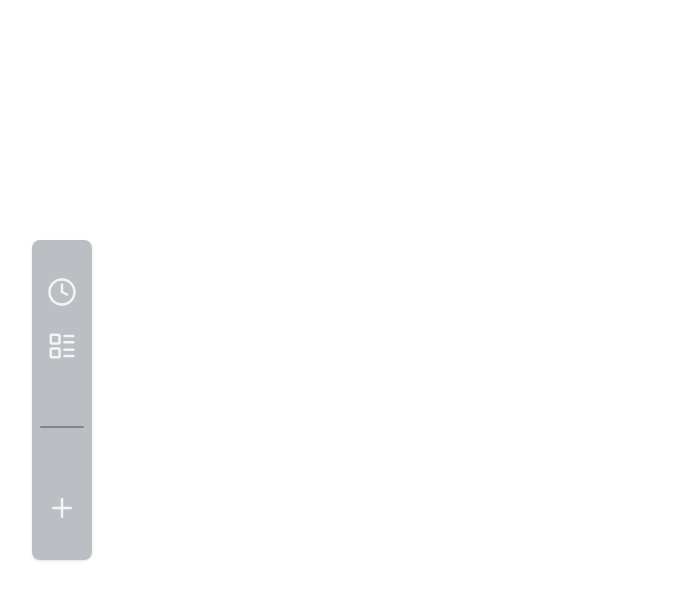
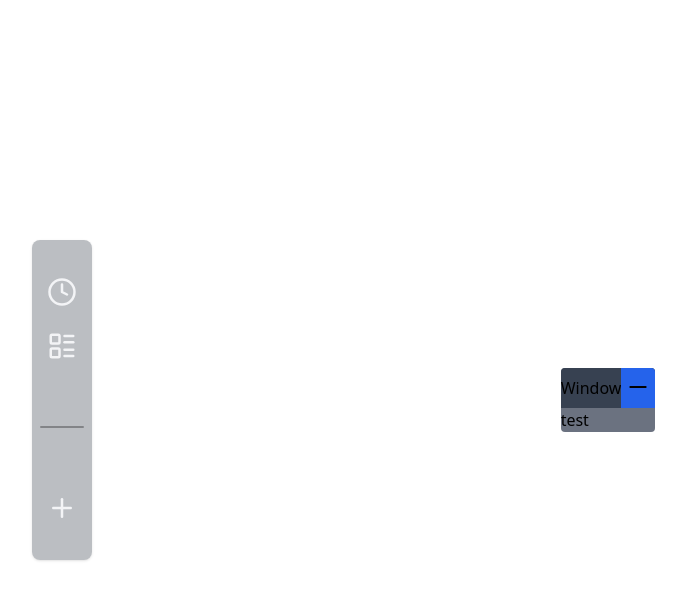
Before and after one commit to RockyPHER/in_study, a React (Vite) app: page / in a window 1280 px wide. Both pictures are taken after a click on the button 94 px from the left and 292 px from the top of the page. Shown: the top 600 px of the page, without its empty margins (32-718 px from the left). Built offline with nearby package versions, Linux system fonts and the light colour scheme; the HTML template or start-up script is replaced by a standard one.

Commit message:
chore: window add

```diff
--- a/src/App.tsx
+++ b/src/App.tsx
@@ -1,11 +1,24 @@
-import Sidebar from "./components/containers/sidebar.tsx";
+import { useState } from "react";
+import Window from "./components/containers/window.tsx";
+import Sidebar from "./components/sidebar.tsx";
 
-// import Background from "./components/background";
 function App() {
+  const [window, setWindow] = useState(false);
+
+  const handleWindow = () => {
+    setWindow(!window);
+  };
+
+  const closeWindow = () => {
+    setWindow(false);
+  };
+
   return (
     <div className="w-screen h-screen overflow-hidden">
-      <Sidebar />
-      <div className="w-full h-full flex justify-center items-center"></div>
+      <Sidebar onClick={handleWindow} />
+      <div className="w-full h-full flex justify-center items-center">
+        {window && <Window onClick={closeWindow}>test</Window>}
+      </div>
     </div>
   );
 }
--- a/src/components/buttons/buttonSidebar.tsx
+++ b/src/components/buttons/buttonSidebar.tsx
@@ -1,9 +1,17 @@
 import React from "react";
 
-const ButtonSBar = ({ children }: { children: React.ReactNode }) => {
+interface ButtonProps {
+  children: React.ReactNode;
+  onClick: () => void | undefined;
+}
+
+const ButtonSBar = ({ children, onClick }: ButtonProps) => {
   return (
     <div>
-      <button className="w-auto h-auto p-2 rounded-full text-gray-100 hover:bg-gray-500 hover:bg-opacity-35 hover:scale-105 active:bg-gray-600 active:bg-opacity-30 active:scale-95 transition-all">
+      <button
+        onClick={onClick}
+        className="w-auto h-auto p-2 rounded-full text-gray-100 hover:bg-gray-500 hover:bg-opacity-35 hover:scale-105 active:bg-gray-600 active:bg-opacity-30 active:scale-95 transition-all"
+      >
         {children}
       </button>
     </div>
--- /dev/null
+++ b/src/components/buttons/buttonWindow.tsx
@@ -0,0 +1,17 @@
+import React from "react";
+
+interface ButtonProps {
+  children: React.ReactNode;
+  onClick: () => void | undefined;
+}
+const ButtonWindow = ({ children, onClick }: ButtonProps) => {
+  return (
+    <div>
+      <button onClick={onClick} className="w-auto h-auto p-1">
+        {children}
+      </button>
+    </div>
+  );
+};
+
+export default ButtonWindow;
--- /dev/null
+++ b/src/components/containers/window.tsx
@@ -0,0 +1,27 @@
+import ButtonWindow from "../buttons/buttonWindow";
+import { Minus } from "lucide-react";
+
+interface Props {
+  children: React.ReactNode;
+  onClick: () => void;
+}
+
+const Window = ({ children, onClick }: Props) => {
+  return (
+    <div className="w-auto h-auto rounded overflow-hidden bg-gray-500">
+      <div className="w-full h-10 flex justify-between bg-gray-700">
+        <div className="flex justify-center items-center">
+          <h1>Window</h1>
+        </div>
+        <div className="flex justify-end items-center bg-blue-600">
+          <ButtonWindow onClick={onClick}>
+            <Minus size={26} />
+          </ButtonWindow>
+        </div>
+      </div>
+      <div className="">{children}</div>
+    </div>
+  );
+};
+
+export default Window;
--- a/src/components/containers/windowContainer.tsx
+++ /dev/null
@@ -1,27 +0,0 @@
-import { Minus, X } from "lucide-react";
-import React from "react";
-
-interface WindowProps {
-  children: React.ReactNode;
-  windowName: string;
-}
-const WindowContainer = ({ children, windowName }: WindowProps) => {
-  return (
-    <div>
-      <div>
-        <h1>{windowName}</h1>
-        <div className="flex gap-2 items-center">
-          <button>
-            <X size={12} />
-          </button>
-          <button>
-            <Minus size={12} />
-          </button>
-        </div>
-      </div>
-      <div>{children}</div>
-    </div>
-  );
-};
-
-export default WindowContainer;
--- a/src/components/containers/sidebar.tsx
+++ b/src/components/sidebar.tsx
@@ -1,12 +1,19 @@
 import { Clock, LayoutList, Plus } from "lucide-react";
-import ButtonSBar from "../buttons/buttonSidebar";
+import ButtonSBar from "./buttons/buttonSidebar";
 
-const Sidebar = () => {
+interface Props {
+  onClick: () => void;
+}
+const Sidebar = ({ onClick }: Props) => {
   return (
+    /* TODO:
+     - deixar translúcido
+     - configurar paleta de cores
+    */
     <div className="w-[60px] h-[40%] absolute top-1/2 left-[5%] -translate-y-1/2 flex flex-col gap-10 justify-center items-center rounded-lg bg-gray-800 bg-opacity-30 backdrop-blur-sm shadow">
       <div className="w-full h-full py-3 px-2 relative flex flex-col justify-evenly items-center gap-10 ">
         <div className="flex flex-col justify-center items-center gap-2">
-          <ButtonSBar>
+          <ButtonSBar onClick={onClick}>
             <Clock size={30} />
           </ButtonSBar>
           <ButtonSBar>
```
